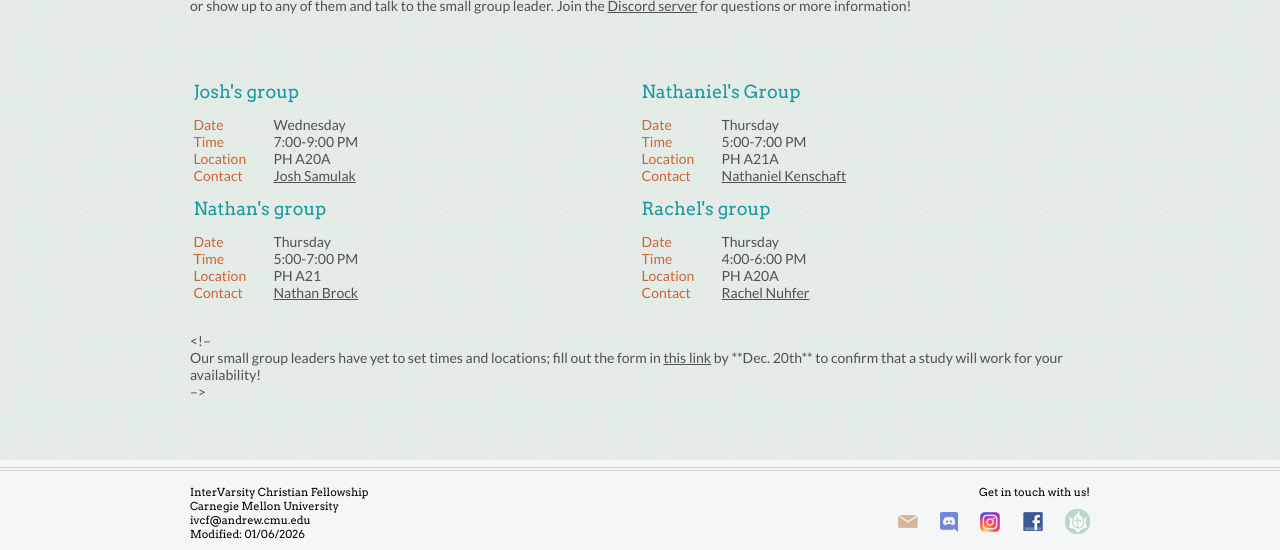
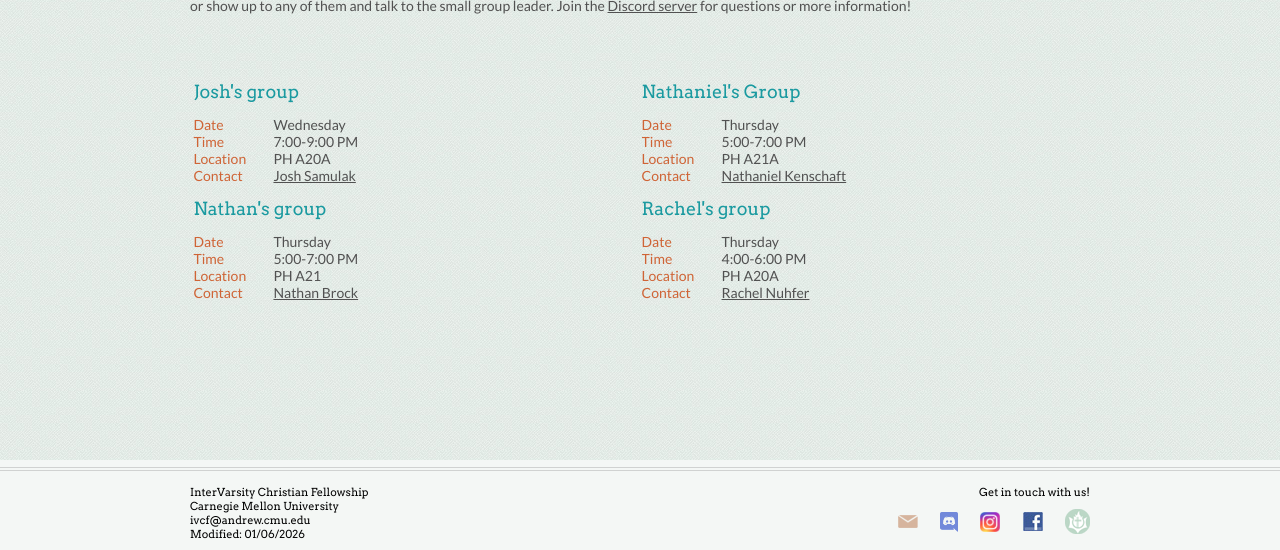
Before and after one commit to ivcf-cmu/ivcf-cmu.github.io, a Jekyll site: the page built from smallgroups.md, in a window 1280 px wide and 1162 px high. Shown: the part 612-1162 px from the top of the window. Built offline with Jekyll 4.4.1, drawn with Linux system fonts in a browser that asks for light colours.

Commit message:
fixed showing comment

```diff
--- a/smallgroups.md
+++ b/smallgroups.md
@@ -86,8 +86,4 @@ sectionHeader: Small Groups
   </div>
 </div>
 <br/>
-<!--
-<p>
-Our small group leaders have yet to set times and locations; fill out the form in <a href="https://timeful.app/e/Cebb2" target="_blank">this link</a> by **Dec. 20th** to confirm that a study will work for your availability!
-</p>
--->
+<!-- Our small group leaders have yet to set times and locations; fill out the form in <a href="https://timeful.app/e/Cebb2" target="_blank">this link</a> by **Dec. 20th** to confirm that a study will work for your availability! -->
```
